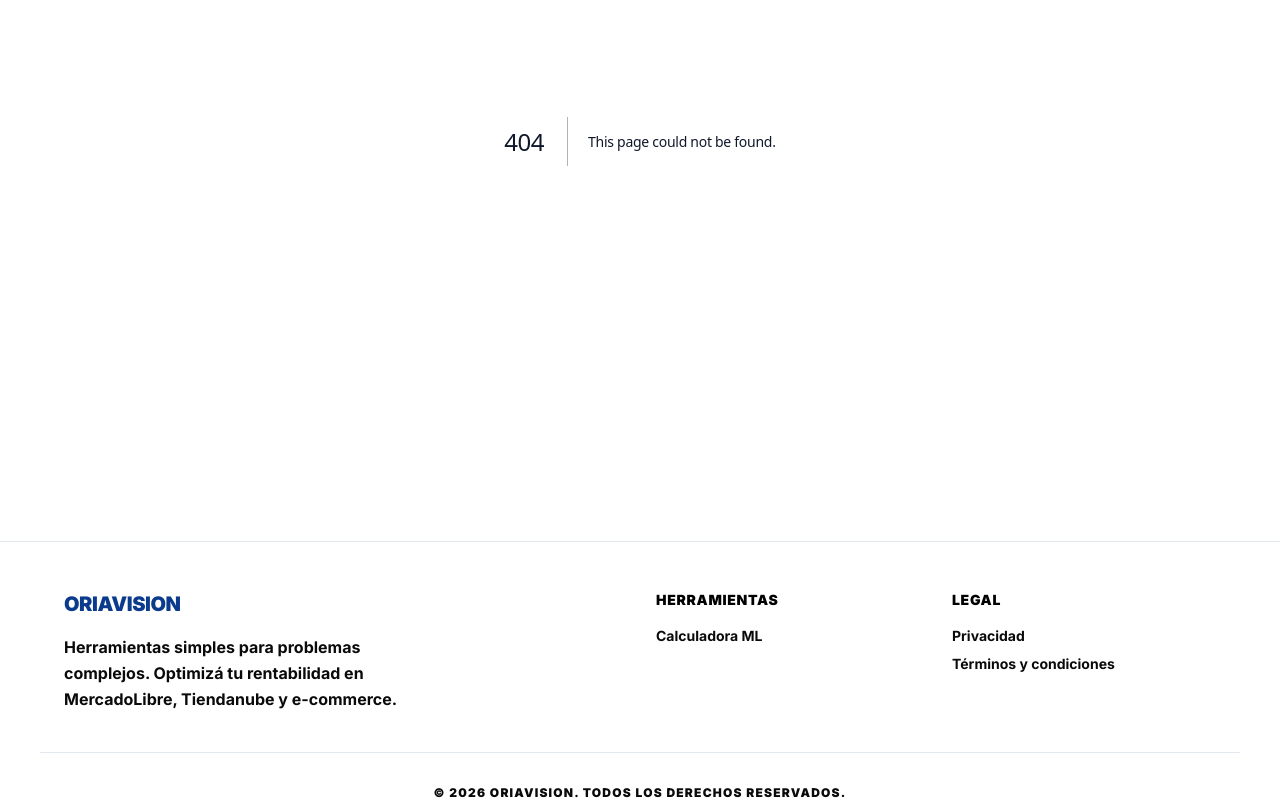
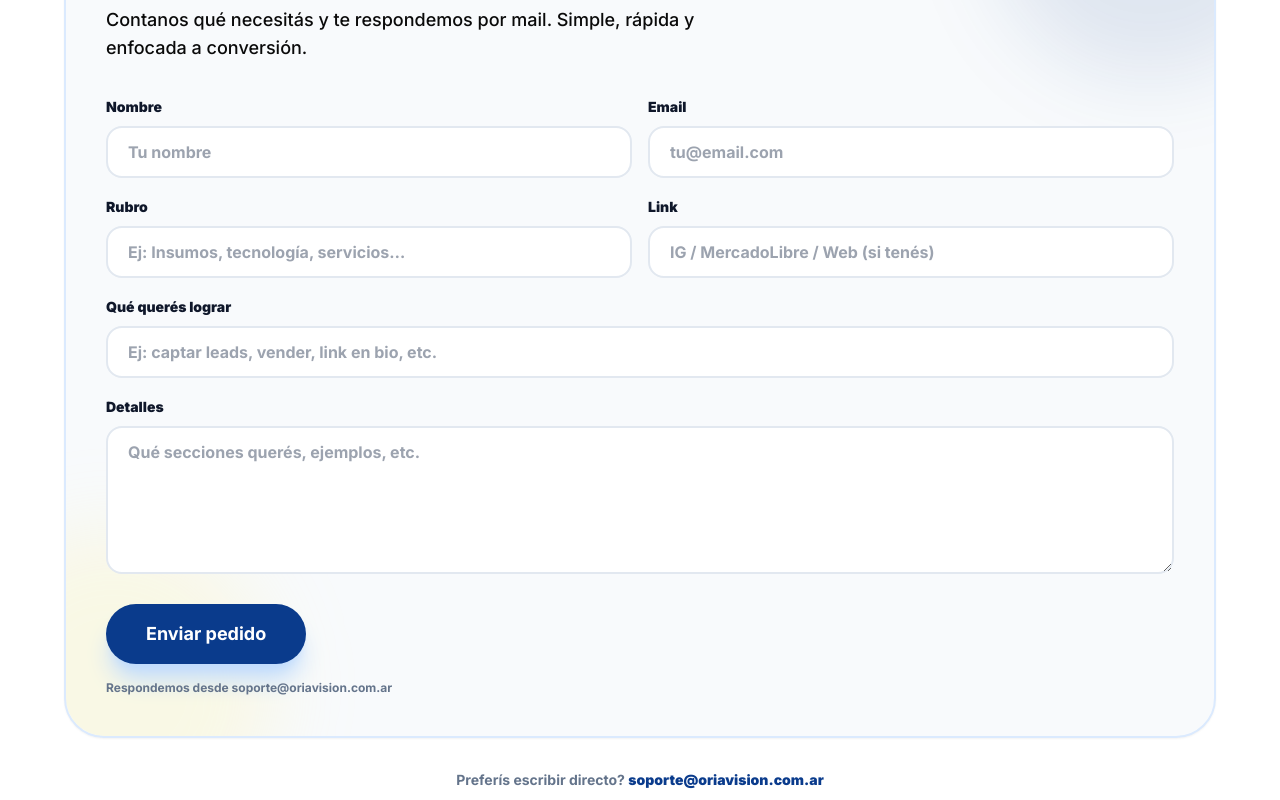
Before and after one commit to BengoDamian/oriavision-hub, a Next.js app: page /web in a window 1280 px wide. Before the commit this address had no page. Shown: the part 340-1140 px from the top of the page. Built offline with nearby package versions, Linux system fonts and the light colour scheme.

Commit message:
Feaure form para pedir pagina web

```diff
--- a/src/app/page.tsx
+++ b/src/app/page.tsx
@@ -411,6 +411,20 @@ export default function Home() {
         </Reveal>
       </section>
 
+      {/* LINK SUTIL (al final) */}
+      <section className="py-10 bg-white border-t border-slate-200 px-4">
+        <Reveal>
+          <div className="mx-auto max-w-6xl flex items-center justify-center">
+            <Link
+              href="/web"
+              className="text-sm font-extrabold text-slate-600 hover:text-brand-600 transition-colors"
+            >
+              ¿Te gustó la página? Pedí una landing como esta →
+            </Link>
+          </div>
+        </Reveal>
+      </section>
+
       {/* NEWSLETTER (al final) */}
       <Newsletter />
     </main>
--- /dev/null
+++ b/src/app/web/page.tsx
@@ -0,0 +1,31 @@
+import WebRequestForm from "@/components/WebRequestForm";
+import Reveal from "@/components/Reveal";
+
+export const metadata = {
+  title: "Pedí tu landing",
+  description: "Pedí una landing como Oriavision: simple, rápida y enfocada a conversión.",
+};
+
+export default function WebPage() {
+  return (
+    <main className="min-h-screen bg-white">
+      <section className="pt-24 pb-20 md:pt-28 md:pb-24 px-4">
+        <div className="mx-auto max-w-6xl">
+          <Reveal>
+            <WebRequestForm />
+          </Reveal>
+
+          <div className="mt-8 text-center text-sm font-semibold text-slate-500">
+            Preferís escribir directo?{" "}
+            <a
+              href="mailto:soporte@oriavision.com.ar"
+              className="text-brand-600 hover:text-brand-700 font-extrabold"
+            >
+              soporte@oriavision.com.ar
+            </a>
+          </div>
+        </div>
+      </section>
+    </main>
+  );
+}
--- /dev/null
+++ b/src/components/WebRequestForm.tsx
@@ -0,0 +1,180 @@
+"use client";
+
+import { useState } from "react";
+
+type State = "idle" | "loading" | "ok" | "error";
+
+export default function WebRequestForm() {
+  const [state, setState] = useState<State>("idle");
+  const [msg, setMsg] = useState("");
+  const [form, setForm] = useState({
+    name: "",
+    email: "",
+    niche: "",
+    link: "",
+    goal: "",
+    details: "",
+    website: "", // honeypot anti-bot
+  });
+
+  const set =
+    (k: keyof typeof form) =>
+    (e: React.ChangeEvent<HTMLInputElement | HTMLTextAreaElement>) =>
+      setForm((p) => ({ ...p, [k]: e.target.value }));
+
+  const onSubmit = async (e: React.FormEvent) => {
+    e.preventDefault();
+    setState("loading");
+    setMsg("");
+
+    try {
+      const r = await fetch("/api/webquote", {
+        method: "POST",
+        headers: { "content-type": "application/json" },
+        body: JSON.stringify(form),
+      });
+
+      const data = await r.json().catch(() => ({}));
+      if (!r.ok || !data.ok) {
+        setState("error");
+        setMsg(data?.error || "No se pudo enviar. Probá de nuevo.");
+        return;
+      }
+
+      setState("ok");
+      setMsg("Listo ✅ Te respondemos a la brevedad.");
+      setForm({
+        name: "",
+        email: "",
+        niche: "",
+        link: "",
+        goal: "",
+        details: "",
+        website: "",
+      });
+    } catch {
+      setState("error");
+      setMsg("No se pudo enviar. Probá de nuevo.");
+    }
+  };
+
+  return (
+    <div className="relative overflow-hidden rounded-[2.5rem] border-2 border-blue-100 bg-slate-50 p-8 md:p-10 shadow-sm">
+      <div className="absolute -top-24 -right-24 w-80 h-80 rounded-full bg-brand-600/10 blur-2xl" />
+      <div className="absolute -bottom-28 -left-28 w-80 h-80 rounded-full bg-yellow-200/20 blur-2xl" />
+
+      <div className="relative">
+        <div className="inline-flex items-center rounded-full bg-blue-50 border border-blue-100 px-4 py-1 text-xs font-black uppercase tracking-wide text-brand-700">
+          Landing a medida
+        </div>
+
+        <h1 className="mt-5 text-3xl md:text-5xl font-black text-slate-900 tracking-tight">
+          ¿Querés una landing como esta?
+        </h1>
+
+        <p className="mt-4 text-lg text-textBody font-medium max-w-2xl">
+          Contanos qué necesitás y te respondemos por mail. Simple, rápida y enfocada a conversión.
+        </p>
+
+        <form onSubmit={onSubmit} className="mt-8 grid gap-4">
+          {/* honeypot invisible */}
+          <input
+            tabIndex={-1}
+            autoComplete="off"
+            value={form.website}
+            onChange={set("website")}
+            className="hidden"
+            aria-hidden="true"
+          />
+
+          <div className="grid gap-4 md:grid-cols-2">
+            <div>
+              <label className="text-sm font-extrabold text-slate-900">Nombre</label>
+              <input
+                value={form.name}
+                onChange={set("name")}
+                required
+                className="mt-2 w-full rounded-2xl border-2 border-slate-200 bg-white px-5 py-3 text-slate-900 font-semibold outline-none focus:border-brand-600"
+                placeholder="Tu nombre"
+              />
+            </div>
+
+            <div>
+              <label className="text-sm font-extrabold text-slate-900">Email</label>
+              <input
+                value={form.email}
+                onChange={set("email")}
+                required
+                type="email"
+                className="mt-2 w-full rounded-2xl border-2 border-slate-200 bg-white px-5 py-3 text-slate-900 font-semibold outline-none focus:border-brand-600"
+                placeholder="tu@email.com"
+              />
+            </div>
+          </div>
+
+          <div className="grid gap-4 md:grid-cols-2">
+            <div>
+              <label className="text-sm font-extrabold text-slate-900">Rubro</label>
+              <input
+                value={form.niche}
+                onChange={set("niche")}
+                className="mt-2 w-full rounded-2xl border-2 border-slate-200 bg-white px-5 py-3 text-slate-900 font-semibold outline-none focus:border-brand-600"
+                placeholder="Ej: Insumos, tecnología, servicios…"
+              />
+            </div>
+
+            <div>
+              <label className="text-sm font-extrabold text-slate-900">Link</label>
+              <input
+                value={form.link}
+                onChange={set("link")}
+                className="mt-2 w-full rounded-2xl border-2 border-slate-200 bg-white px-5 py-3 text-slate-900 font-semibold outline-none focus:border-brand-600"
+                placeholder="IG / MercadoLibre / Web (si tenés)"
+              />
+            </div>
+          </div>
+
+          <div>
+            <label className="text-sm font-extrabold text-slate-900">Qué querés lograr</label>
+            <input
+              value={form.goal}
+              onChange={set("goal")}
+              className="mt-2 w-full rounded-2xl border-2 border-slate-200 bg-white px-5 py-3 text-slate-900 font-semibold outline-none focus:border-brand-600"
+              placeholder="Ej: captar leads, vender, link en bio, etc."
+            />
+          </div>
+
+          <div>
+            <label className="text-sm font-extrabold text-slate-900">Detalles</label>
+            <textarea
+              value={form.details}
+              onChange={set("details")}
+              rows={5}
+              className="mt-2 w-full rounded-2xl border-2 border-slate-200 bg-white px-5 py-3 text-slate-900 font-semibold outline-none focus:border-brand-600"
+              placeholder="Qué secciones querés, ejemplos, etc."
+            />
+          </div>
+
+          <div className="flex flex-col sm:flex-row gap-3 sm:items-center sm:justify-between pt-2">
+            <button
+              type="submit"
+              disabled={state === "loading"}
+              className="rounded-full bg-brand-600 hover:bg-brand-700 px-10 py-4 text-white text-lg font-bold transition-colors shadow-xl shadow-blue-200 disabled:opacity-60"
+            >
+              {state === "loading" ? "Enviando..." : "Enviar pedido"}
+            </button>
+
+            <div className="text-sm font-semibold">
+              {state === "ok" && <span className="text-emerald-700">{msg}</span>}
+              {state === "error" && <span className="text-red-600">{msg}</span>}
+            </div>
+          </div>
+
+          <p className="text-xs font-semibold text-slate-500">
+            Respondemos desde soporte@oriavision.com.ar
+          </p>
+        </form>
+      </div>
+    </div>
+  );
+}
```
Also changed, not shown: 1 other file (tests, documents, lock files or other folders).
